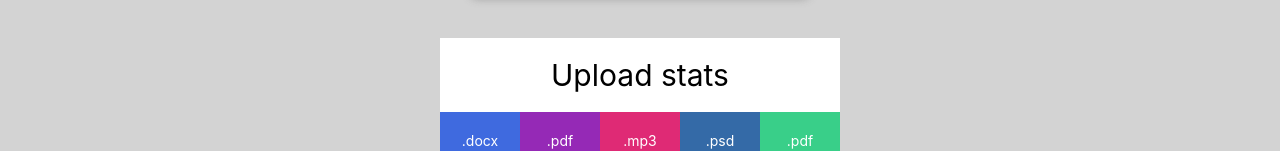
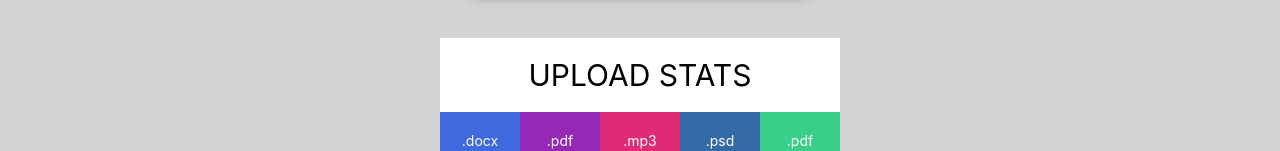
Before and after one commit to Pugli87/goit-react-hw-01-components, a React (Create React App) app: page / in a window 1280 px wide. Shown: the part 373-524 px from the top of the page. Built offline with nearby package versions, Linux system fonts and the light colour scheme.

Commit message:
update component Statistics
styled Components

```diff
--- a/src/components/statistics/Statistics.jsx
+++ b/src/components/statistics/Statistics.jsx
@@ -1,18 +1,42 @@
 import React from 'react';
 import PropTypes from 'prop-types';
-import ContainerProfile from 'components/container/Container';
+import styled from 'styled-components';
+import Container from 'components/container/Container';
 import ItemStat from './itemStat/ItemStat';
-import './statistics.css';
+
+
+const StatisticsSection = styled.section`
+  display: flex;
+  justify-content: center;
+  align-items: center;
+  flex-direction: column;
+  background-color: #fff;
+`;
+
+const StatisticsContTitle = styled.div`
+  background-color: #fff;
+  padding: 20px 60px;
+`;
+
+const StatisticsTitle = styled.h2`
+  font-weight: 400;
+  font-size: 30px;
+  text-transform: uppercase;
+`;
+
+const StatsList = styled.ul`
+  display: flex;
+`;
 
 function Statistics({ stats, title }) {
   return (
-    <ContainerProfile type="container statistics">
-      <section className="statistics__section">
-        <div className="statistics__title">
-          <h2 className="title">{title}</h2>
-        </div>
+    <Container type="container statistics">
+      <StatisticsSection>
+        <StatisticsContTitle>
+          <StatisticsTitle>{title}</StatisticsTitle>
+        </StatisticsContTitle>
 
-        <ul className="stats-list">
+        <StatsList>
           {stats.map(stat => (
             <ItemStat
               label={stat.label}
@@ -20,15 +44,15 @@ function Statistics({ stats, title }) {
               key={stat.id}
             />
           ))}
-        </ul>
-      </section>
-    </ContainerProfile>
+        </StatsList>
+      </StatisticsSection>
+    </Container>
   );
 }
 
 Statistics.propTypes = {
-  stats: PropTypes.array,
-  title: PropTypes.string,
+  stats: PropTypes.array.isRequired,
+  title: PropTypes.string.isRequired,
 };
 
 export default Statistics;
--- a/src/components/statistics/itemStat/ItemStat.jsx
+++ b/src/components/statistics/itemStat/ItemStat.jsx
@@ -1,18 +1,56 @@
 import React from 'react';
 import PropTypes from 'prop-types';
+import styled from 'styled-components';
+
+const Item = styled.li`
+  flex-basis: calc(100%);
+  width: 80px;
+  height: 90px;
+  display: flex;
+  flex-direction: column;
+  gap: 10px;
+  justify-content: center;
+  align-items: center;
+  color: #fff;
+
+  &:nth-child(1) {
+    background-color: rgb(63, 106, 223);
+  }
+  &:nth-child(2) {
+    background-color: rgb(149, 41, 182);
+  }
+  &:nth-child(3) {
+    background-color: rgb(223, 42, 117);
+  }
+  &:nth-child(4) {
+    background-color: rgb(52, 106, 167);
+  }
+  &:nth-child(5) {
+    background-color: rgb(57, 207, 137);
+  }
+`;
+
+const Label = styled.span`
+  font-size: 14px;
+`;
+
+const Percentage = styled.span`
+  font-size: 20px;
+  font-weight: 600;
+`;
 
 function ItemStat({ label, percentage }) {
   return (
-    <li className="item">
-      <span className="label">{label}</span>
-      <span className="percentage">{percentage}%</span>
-    </li>
+    <Item>
+      <Label>{label}</Label>
+      <Percentage>{percentage}%</Percentage>
+    </Item>
   );
 }
 
 ItemStat.propTypes = {
-  label: PropTypes.string,
-  percentage: PropTypes.string,
+  label: PropTypes.string.isRequired,
+  percentage: PropTypes.string.isRequired,
 };
 
 export default ItemStat;
--- a/src/components/statistics/statistics.css
+++ /dev/null
@@ -1,51 +0,0 @@
-.statistics__section {
-  display: flex;
-  justify-content: center;
-  align-items: center;
-  flex-direction: column;
-  background-color: #fff;
-}
-.stats-list {
-  display: flex;
-}
-.item {
-  flex-basis: calc(100%);
-  width: 80px;
-  height: 90px;
-  display: flex;
-  flex-direction: column;
-  gap: 10px;
-  justify-content: center;
-  align-items: center;
-  color: #fff;
-}
-.item:nth-child(1) {
-  background-color: rgb(63, 106, 223);
-}
-.item:nth-child(2) {
-  background-color: rgb(149, 41, 182);
-}
-.item:nth-child(3) {
-  background-color: rgb(223, 42, 117);
-}
-.item:nth-child(4) {
-  background-color: rgb(52, 106, 167);
-}
-.item:nth-child(5) {
-  background-color: rgb(57, 207, 137);
-}
-.statistics__title {
-  background-color: #fff;
-  padding: 20px 60px;
-}
-.title {
-  font-weight: 400;
-  font-size: 30px;
-}
-.label {
-  font-size: 14px;
-}
-.percentage {
-  font-size: 20px;
-  font-weight: 600;
-}
```
